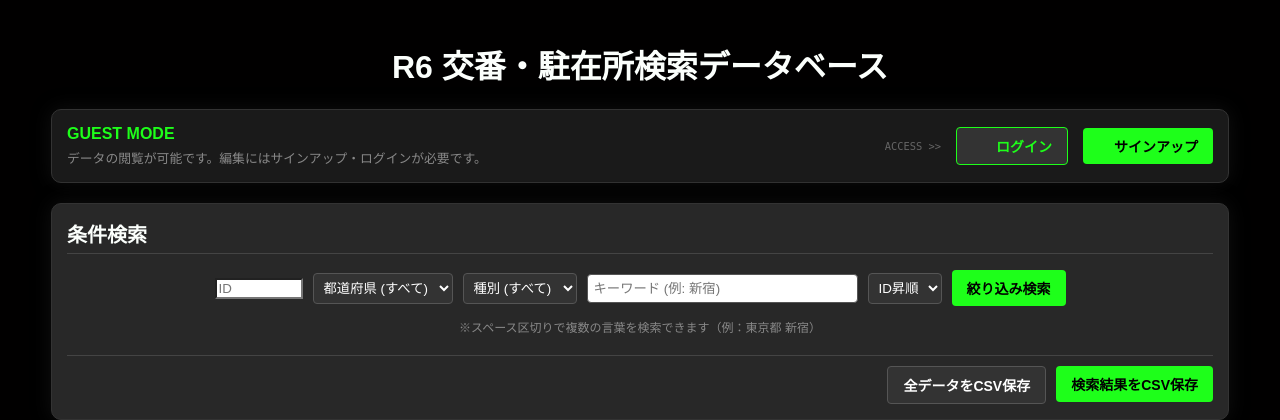
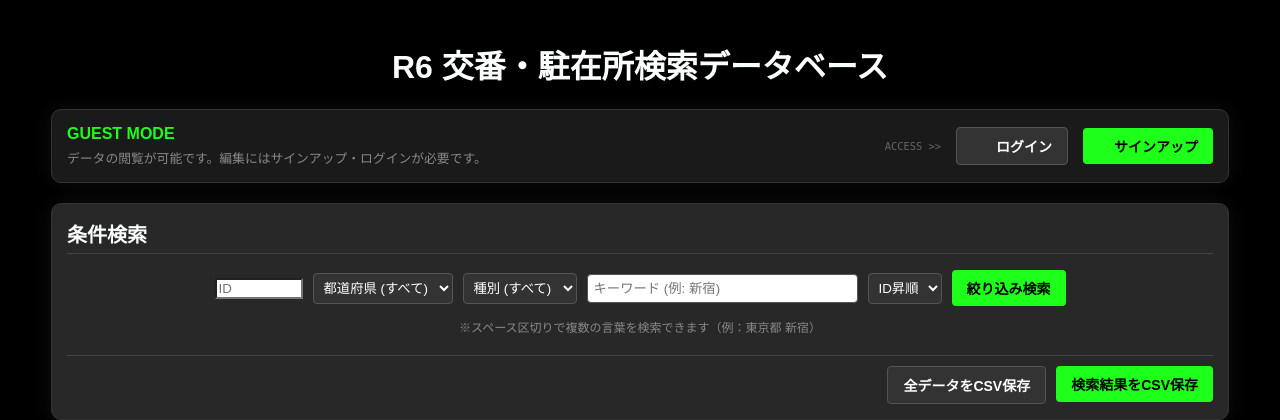
Before and after one commit to Enomi-4mg/koban-app, a PHP site: page /views/home.php in a window 1280 px wide. Shown: the top 420 px of the page. Run offline with PHP 8.4, Linux system fonts and the light colour scheme; the template is opened without the code that fills it, so the values that code supplies are empty.

Commit message:
feat: サインアップ実装+ログイン画面実装４

```diff
--- a/views/home.php
+++ b/views/home.php
@@ -12,7 +12,7 @@ require __DIR__ . '/layouts/header.php';
                 </div>
                 <div style="text-align: right; display: flex; gap: 15px; align-items: center;">
                     <span style="color: #666; font-size: 0.8em; font-family: monospace;">ACCESS >></span>
-                    <a href="/auth/login" class="btn btn-secondary" style="border-color: #1eff1a; color: #1eff1a; min-width: 80px;">ログイン</a>
+                    <a href="/auth/login" class="btn btn-secondary" style="min-width: 80px;">ログイン</a>
                     <a href="/register" class="btn btn-primary" style="min-width: 100px;">サインアップ</a>
                 </div>
             </div>
@@ -38,7 +38,7 @@ require __DIR__ . '/layouts/header.php';
                 <div style="display: flex; justify-content: space-between; align-items: center; flex-wrap: wrap; gap: 10px;">
                     <div style="text-align: left;">
                         <?php if (hasPermission(PERM_DATA)): ?>
-                            <a href="/koban/create" class="btn-primary btn" style="padding: 10px 25px; box-shadow: 0 0 10px rgba(30, 255, 26, 0.2);">
+                            <a href="/koban/create" class="btn btn-primary" style="padding: 10px 25px; box-shadow: 0 0 10px rgba(30, 255, 26, 0.2);">
                                 ＋ 新規データ追加 / CSV登録
                             </a>
                         <?php else: ?>
```
